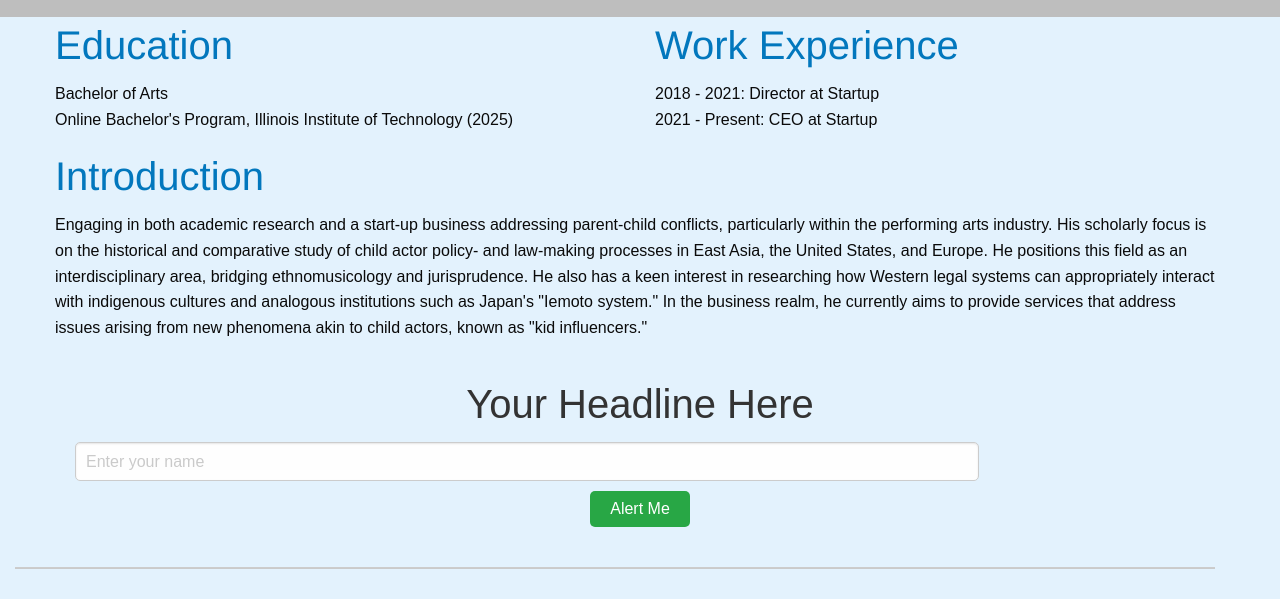
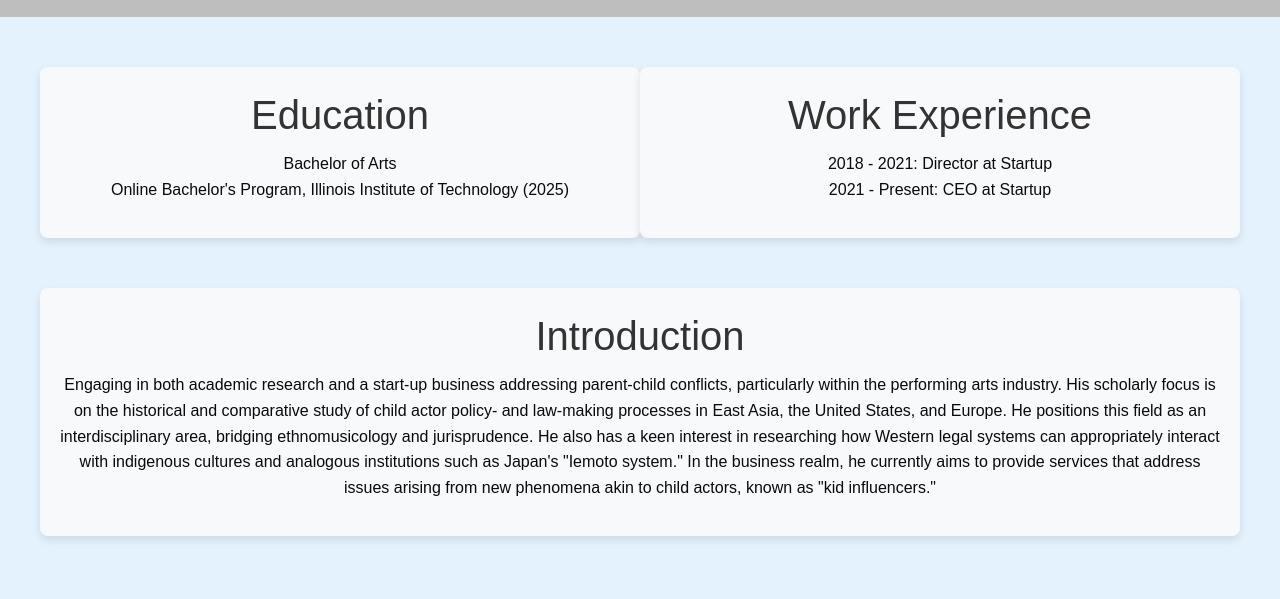
Before and after one commit to ysasaki1/pro4, a plain HTML site: page index.html in a window 1280 px wide. Shown: the part 353-952 px from the top of the page. Drawn offline with Linux system fonts and the light colour scheme; files whose address does not match are found by name.

Commit message:
Update app.css

```diff
--- a/css/app.css
+++ b/css/app.css
@@ -145,6 +145,49 @@ body {
     align-items: center;
 }
 
+.grid-x {
+  display: flex;
+  justify-content: center;
+  align-items: center;
+  margin-top: 50px;
+}
+
+.cell {
+  text-align: center;
+  background-color: #f8f9fa;
+  border-radius: 8px;
+  padding: 20px;
+  box-shadow: 0 4px 8px rgba(0, 0, 0, 0.1);
+}
+
+h2 {
+  font-family: 'Arial', sans-serif;
+  color: #333;
+}
+
+input[type="text"] {
+  padding: 10px;
+  border: 1px solid #ccc;
+  border-radius: 4px;
+  margin-bottom: 10px;
+  width: 80%;
+}
+
+button {
+  padding: 10px 15px;
+  background-color: #007bff;
+  color: white;
+  border: none;
+  border-radius: 4px;
+  cursor: pointer;
+  transition: background-color 0.3s;
+}
+
+button:hover {
+  background-color: #0056b3;
+}
+
+
 .profile-picture img.rounded {
     width: 120px; /* サイズは必要に応じて調整 */
     height: 120px; /* サイズは必要に応じて調整 */
```
